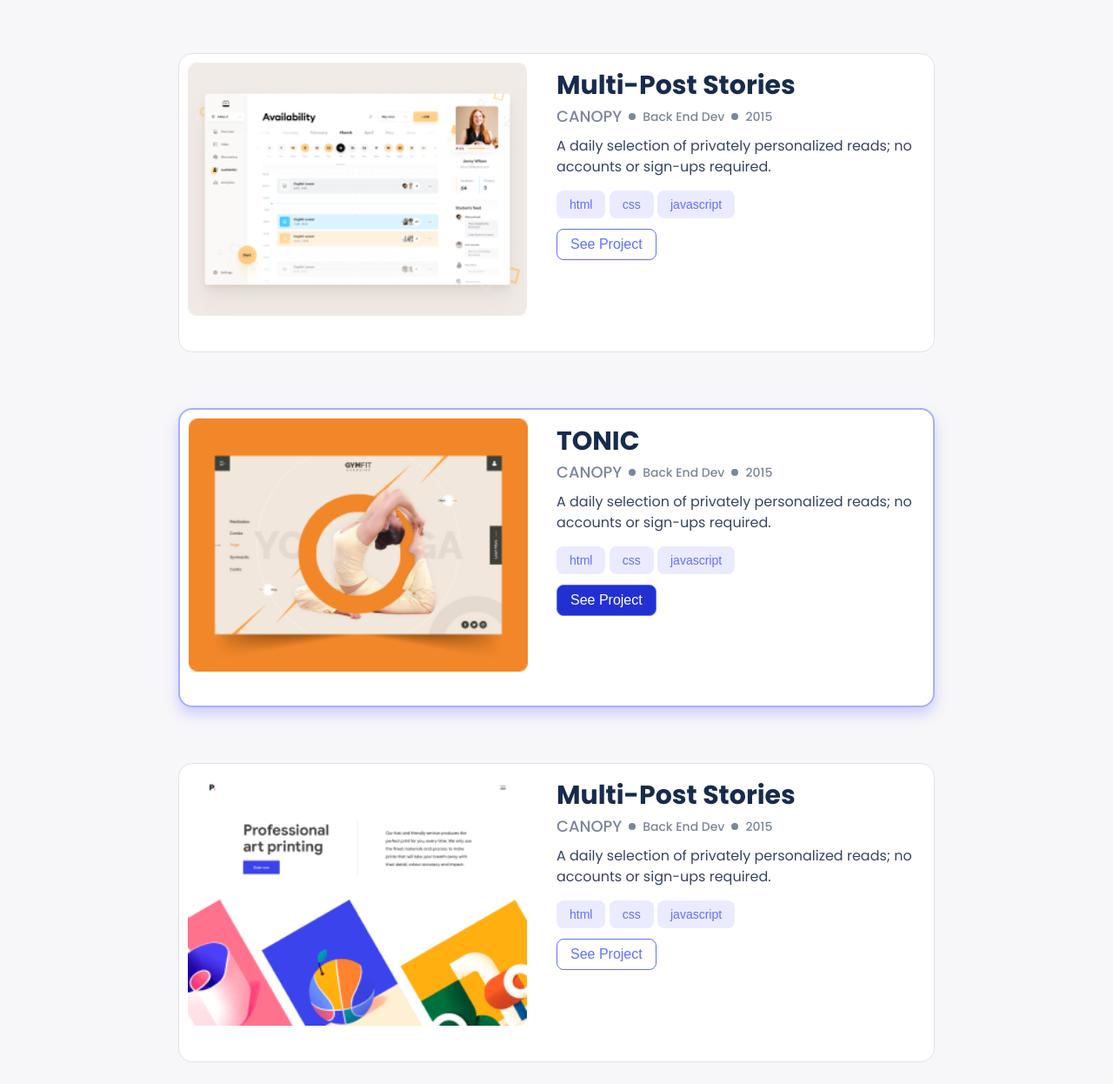
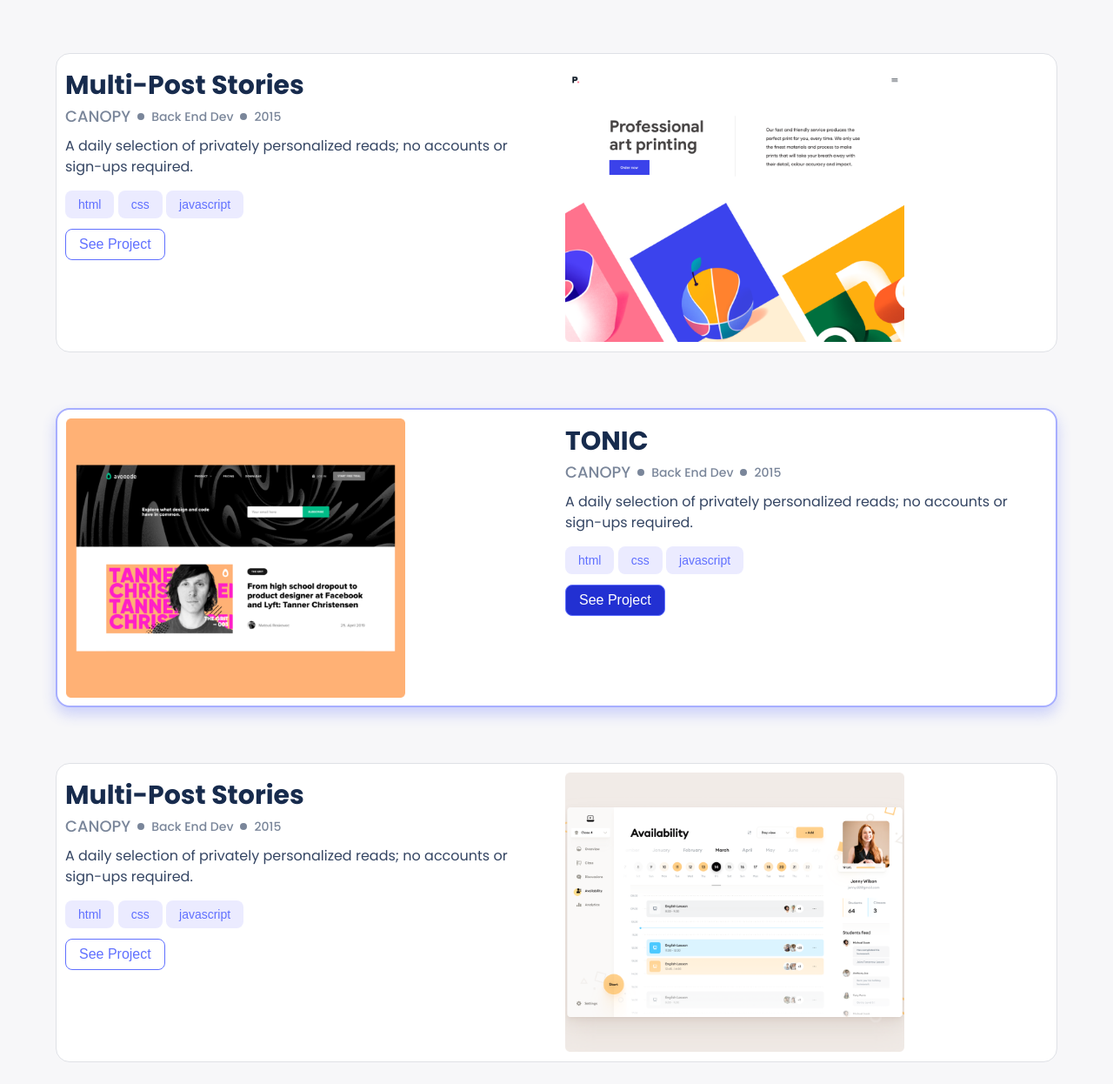
Before and after one commit to felixDev22/Portfolio, a website: page index.html in a window 1280 px wide. Shown: the part 1254-2500 px from the top of the page at 87% size. Drawn offline with Linux system fonts and the light colour scheme.

Commit message:
Change image on card, increase the size of card

```diff
--- a/index.html
+++ b/index.html
@@ -102,7 +102,7 @@
                 /></a>
 
                    <a href="#"
-                  ><img src="./images/dsk Portfolio1.png" class="desktop-only alt="portfolio-1"
+                  ><img src="./images/dsk Portfolio1.png" class="desktop-only" alt="portfolio-1"
                 /></a>
 
                 </div>
@@ -136,11 +136,16 @@
 
             <!-- portfolio - 2 -->
             <div class="card">
-              <div class="row">
+              <div class="row reverse">
                 <div class="col-1">
                 <a href="#"
-                  ><img src="./images/Portfolio 2.png" alt="portfolio-1"
+                  ><img src="./images/Portfolio 2.png" class="mobile-only" alt="portfolio-1"
                 /></a>
+
+                     <a href="#"
+                  ><img src="./images/dsk Portfolio2.png" class="desktop-only" alt="portfolio-1"
+                /></a>
+
                 </div>
 
                 <div class="col-2">
@@ -179,8 +184,14 @@
               <div class="row">
                 <div class="col-1">
                 <a href="#"
-                  ><img src="./images/Portfolio 3.png" alt="portfolio-1"
+                  ><img src="./images/Portfolio 3.png" class="mobile-only" alt="portfolio-1"
                 /></a>
+
+                    <a href="#"
+                  ><img src="./images/dsk Portfolio3.png" class="desktop-only" alt="portfolio-1"
+                /></a>
+
+
                 </div>
 
                 <div class="col-2" >
@@ -212,11 +223,16 @@
 
             <!-- portfolio - 4 -->
             <div class="card">
-              <div class="row">
+              <div class="row reverse">
                 <div class="col-1">
                 <a href="#"
-                  ><img src="./images/Portfolio 4.png" alt="portfolio-1"
+                  ><img src="./images/Portfolio 4.png" class="mobile-only" alt="portfolio-1"
                 /></a>
+
+                    <a href="#"
+                  ><img src="./images/dsk Portfolio.png" class="desktop-only" alt="portfolio-1"
+                /></a>
+
                 </div>
 
                 <div class="col-2">
--- a/style.css
+++ b/style.css
@@ -124,7 +124,7 @@ ul li {
 .hero-section {
   width: 100%;
   height: auto;
-  background-image: url("./images/mobilebase.png");
+  background-image: url("./images/mobile-base.png");
   background-repeat: no-repeat;
   background-position: center;
   background-size: cover;
@@ -260,7 +260,7 @@ button:hover {
 
 /* About-section starts here */
 #about-section {
-  width: 375px;
+  width: 100%;
   height: 1263;
   margin-top: -70px;
   background-image: url("./images/about-base.png");
@@ -438,8 +438,8 @@ color: var(--card-color);
   display: block;
 }
   .card{
-  width:68%;
-  height:500px;
+  width:90%;
+ height:auto;
   display: flex;
   flex-direction: column;
   padding: 10px;
@@ -452,6 +452,12 @@ color: var(--card-color);
 .row{
 display: flex;
 flex-direction: row;
+gap:20px;
+
+}
+.reverse{
+   display: flex;
+   flex-direction:row-reverse;
 
 }
 .col-1, .col-2{
@@ -461,6 +467,9 @@ flex-direction: row;
 .col-1 img{
 width: 100%;
 object-fit: contain;
+}
+.col-2{
+width: 60%;
 
 }
 .work-details a{
```
Also changed, not shown: images/mobile-base.png (renamed from images/mobilebase.png).
